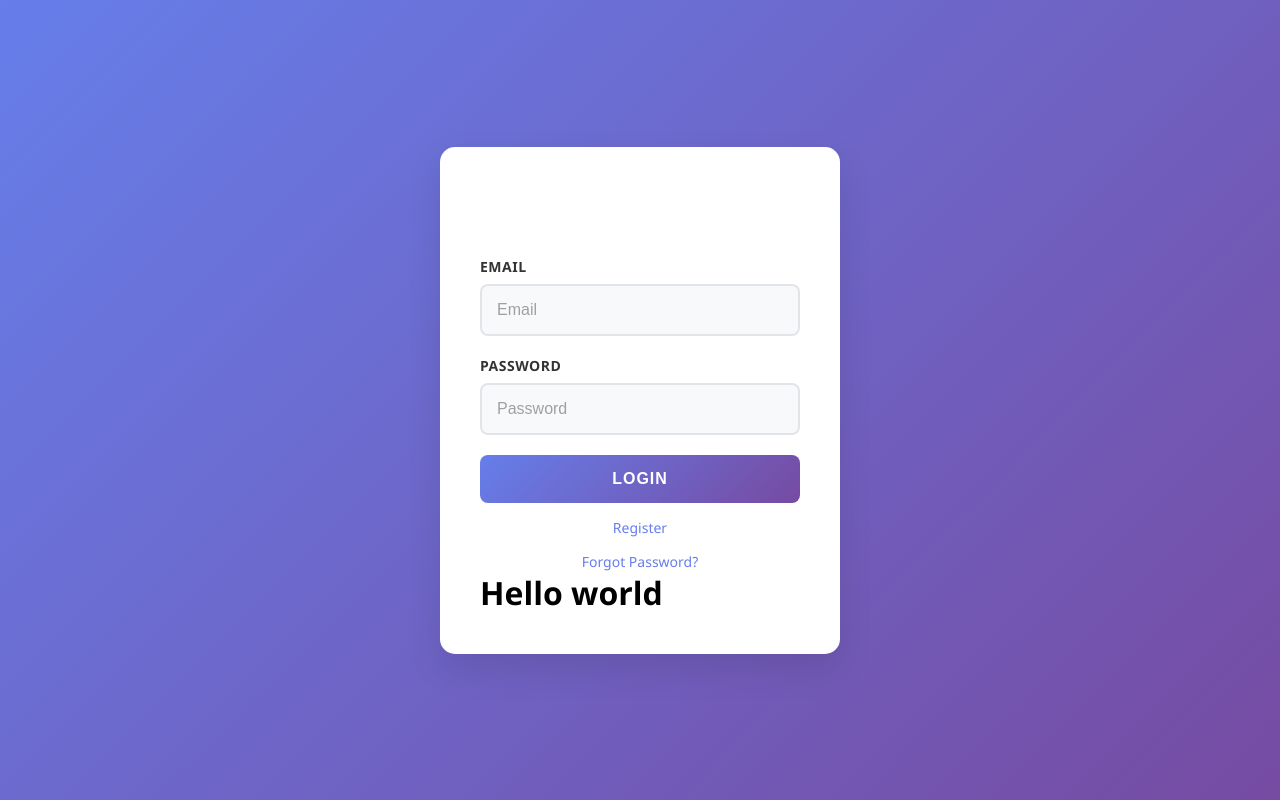
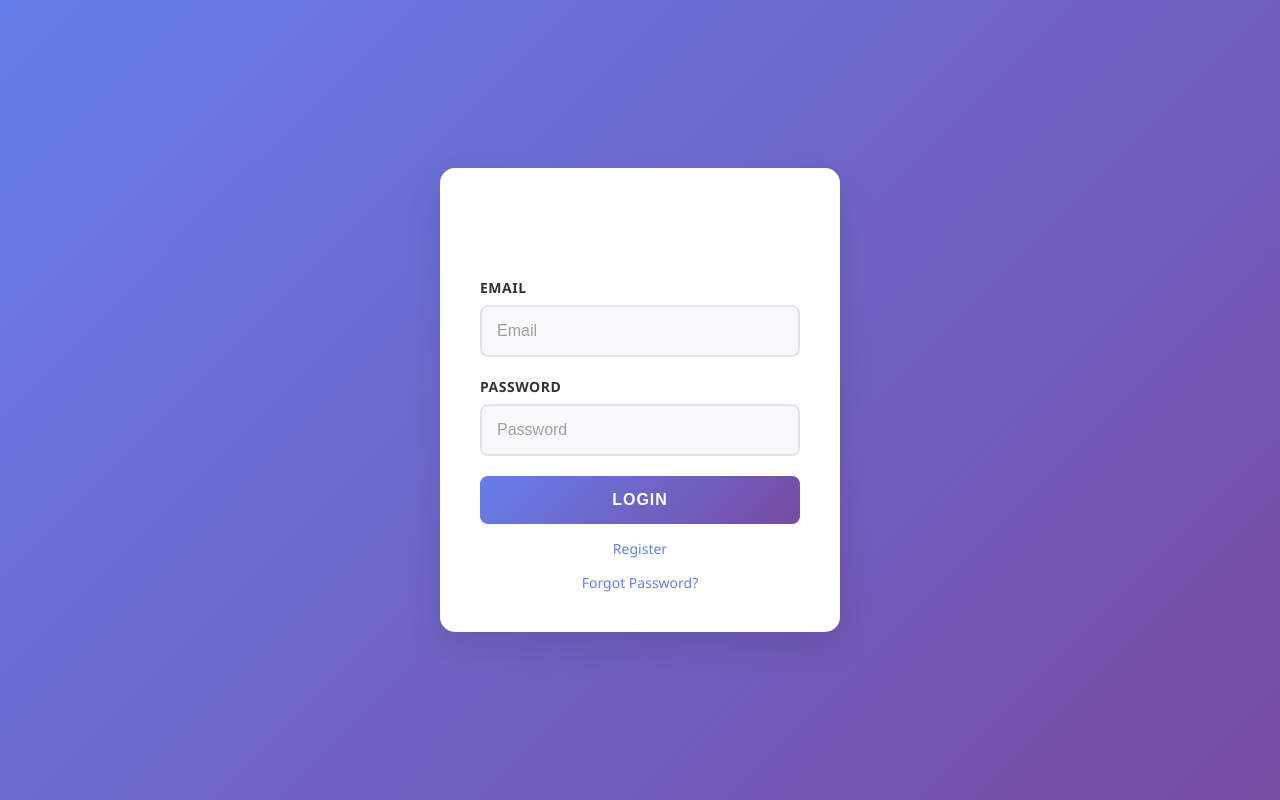
Before and after one commit to Mekbib19/FidelShare, a PHP site: page / in a window 1280 px wide. Run offline with PHP 8.4, Linux system fonts and the light colour scheme.

Commit message:
Update index.php
unwanted things

```diff
--- a/FidelShare/index.php
+++ b/FidelShare/index.php
@@ -21,7 +21,7 @@ session_start();
 
         <a href="register.php">Register</a>
         <a href="forgot_password.php">Forgot Password?</a>
-        <h1>Hello world</h1>
+
     </form>
 </body>
 
```
